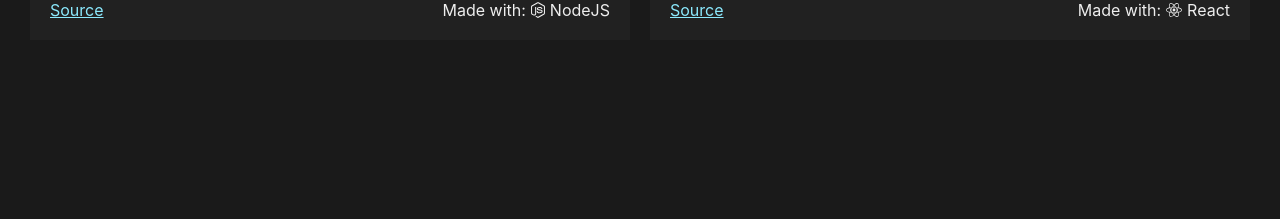
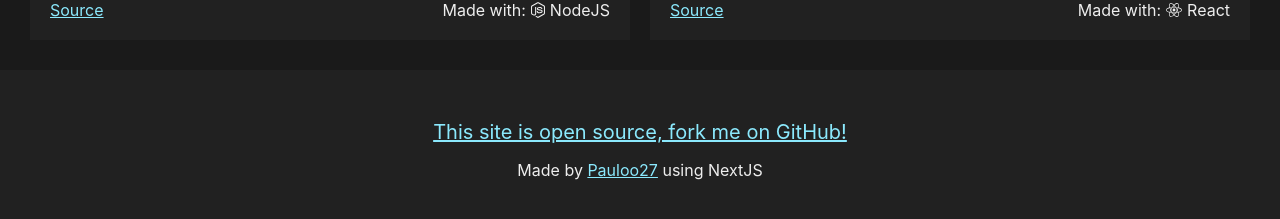
Before and after one commit to Pauloo27/me, a Next.js app: page / in a window 1280 px wide. Shown: the part 2221-2440 px from the top of the page. Before the commit the page ends 2291 px from the top, so only its background shows below. Built offline with nearby package versions, Linux system fonts and the light colour scheme.

Commit message:
Add footer

```diff
--- /dev/null
+++ b/components/Footer.js
@@ -0,0 +1,25 @@
+import Link from "next/link";
+import style from "../styles/Footer.module.css";
+
+export default function Footer() {
+  return (
+    <footer className={style.container}>
+      <Link href="https://www.gitlab.com/Pauloo27/me">
+        <a rel="noopener noreferrer" target="_blank" className={style.fork_link}>
+          This site is open source, fork me on GitHub!
+        </a>
+      </Link>
+      <p>
+        Made by
+        {" "}
+        <Link href="https://www.gitlab.com/Pauloo27">
+          <a rel="noopener noreferrer" target="_blank">
+            Pauloo27
+          </a>
+        </Link>
+        {" "}
+        using NextJS
+      </p>
+    </footer>
+  );
+}
--- a/components/Header.js
+++ b/components/Header.js
@@ -3,7 +3,7 @@ import style from "../styles/Header.module.css";
 
 export default function Header() {
   return (
-    <div className={style.container}>
+    <header className={style.container}>
       <Link href="/">
         <a className={style.home}>Home</a>
       </Link>
@@ -12,6 +12,6 @@ export default function Header() {
           <a className={style.item}>Contact</a>
         </Link>
       </div>
-    </div>
+    </header>
   );
 }
--- a/components/ProjectPreview.js
+++ b/components/ProjectPreview.js
@@ -1,3 +1,4 @@
+import React from "react";
 import { FontAwesomeIcon } from "@fortawesome/react-fontawesome";
 import Link from "next/link";
 import style from "../styles/ProjectPreview.module.css";
@@ -15,10 +16,10 @@ export default function ProjectPreview({ project }) {
         <div>
           <span>Made with:</span>
           {project.madeWith.map((i) => (
-            <>
-              <FontAwesomeIcon className={style.technology} key={i.name} icon={i.icon} />
+            <React.Fragment key={i.name}>
+              <FontAwesomeIcon className={style.technology} icon={i.icon} />
               {i.name}
-            </>
+            </React.Fragment>
           ))}
         </div>
         {project.preview === undefined ? null
--- a/pages/_app.js
+++ b/pages/_app.js
@@ -1,6 +1,7 @@
 import "../styles/theme.css";
 import "../styles/globals.css";
 import Header from "../components/Header";
+import Footer from "../components/Footer";
 import style from "../styles/App.module.css";
 
 function MyApp({ Component, pageProps }) {
@@ -10,6 +11,7 @@ function MyApp({ Component, pageProps }) {
       <main className={style.main_container}>
         <Component {...pageProps} />
       </main>
+      <Footer />
     </>
   );
 }
--- /dev/null
+++ b/styles/Footer.module.css
@@ -0,0 +1,12 @@
+.container {
+  padding: 50px 30px 30px 30px;
+  background-color: var(--bg-alt);
+  display: flex;
+  flex-direction: column;
+  text-align: center;
+}
+
+.fork_link {
+  font-size: 20px;
+  width: 100%;
+}
```
